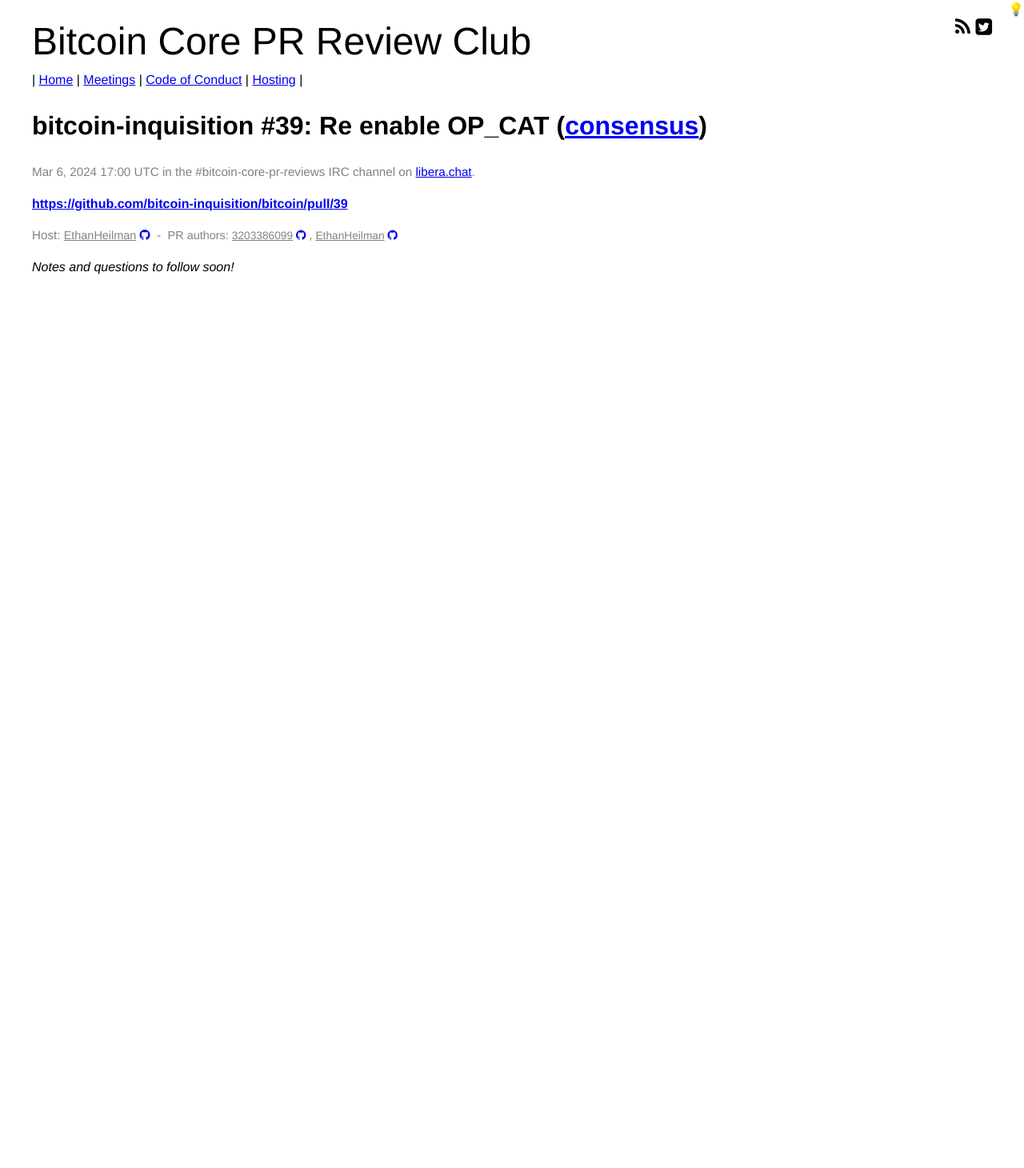
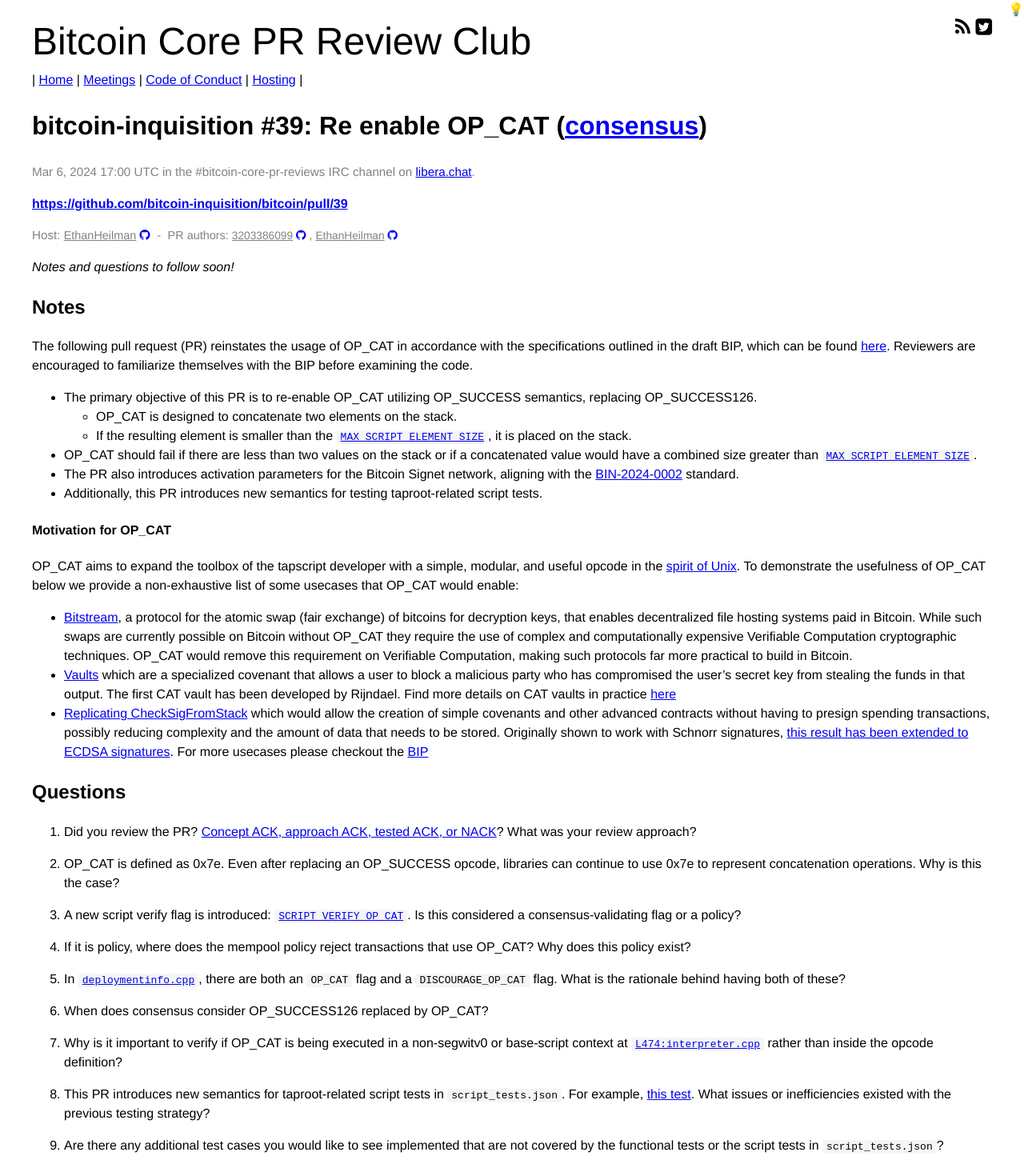
Before and after one commit to bitcoin-core-review-club/website, a Jekyll site: the page built from _posts/2024-03-06-bitcoin-inquisition-#39.md, in a window 1280 px wide. Shown: the whole page at 80% size. Built offline with Jekyll 4.4.1, drawn with Linux system fonts in a browser that asks for light colours; before the commit the page ends 916 px from its top, so only the background shows below that.

Commit message:
add notes and questions for bitcoin-inquisition-39

```diff
--- a/_posts/2024-03-06-bitcoin-inquisition-#39.md
+++ b/_posts/2024-03-06-bitcoin-inquisition-#39.md
@@ -13,27 +13,59 @@
 
 _Notes and questions to follow soon!_
 
-<!-- TODO: Before meeting, add notes and questions
 ## Notes
 
+The following pull request (PR) reinstates the usage of OP_CAT in accordance with the specifications outlined in the draft BIP, which can be found [here](https://github.com/bitcoin/bips/pull/1525). Reviewers are encouraged to familiarize themselves with the BIP before examining the code.
+
+- The primary objective of this PR is to re-enable OP_CAT utilizing OP_SUCCESS semantics, replacing OP_SUCCESS126.
+  - OP_CAT is designed to concatenate two elements on the stack.
+  - If the resulting element is smaller than the [`MAX_SCRIPT_ELEMENT_SIZE`](https://github.com/0xBEEFCAF3/bitcoin/blob/armin/re-enable-op-cat/src/script/script.h#L24), it is placed on the stack.
+- OP_CAT should fail if there are less than two values on the stack or if a concatenated value would have a combined size greater than [`MAX_SCRIPT_ELEMENT_SIZE`](https://github.com/0xBEEFCAF3/bitcoin/blob/armin/re-enable-op-cat/src/script/script.h#L24).
+- The PR also introduces activation parameters for the Bitcoin Signet network, aligning with the [BIN-2024-0002](https://github.com/bitcoin-inquisition/binana/blob/master/2024/BIN-2024-0002.md) standard.
+- Additionally, this PR introduces new semantics for testing taproot-related script tests.
+
+#### Motivation for OP_CAT
+OP_CAT aims to expand the toolbox of the tapscript developer with a simple, modular, and useful opcode in the [spirit of Unix](https://harmful.cat-v.org/cat-v/unix_prog_design.pdf). To demonstrate the usefulness of OP_CAT below we provide a non-exhaustive list of some usecases that OP_CAT would enable:
+
+* [Bitstream](https://robinlinus.com/bitstream.pdf), a protocol for the atomic swap (fair exchange) of bitcoins for decryption keys, that enables decentralized file hosting systems paid in Bitcoin. While such swaps are currently possible on Bitcoin without OP_CAT they require the use of complex and computationally expensive Verifiable Computation cryptographic techniques. OP_CAT would remove this requirement on Verifiable Computation, making such protocols far more practical to build in Bitcoin.
+* [Vaults](http://fc16.ifca.ai/bitcoin/papers/MES16.pdf) which are a specialized covenant that allows a user to block a malicious party who has compromised the user's secret key from stealing the funds in that output. The first CAT vault has been developed by Rijndael. Find more details on CAT vaults in practice [here](https://delvingbitcoin.org/t/basic-vault-prototype-using-op-cat/576)
+* [Replicating CheckSigFromStack](https://medium.com/blockstream/cat-and-schnorr-tricks-i-faf1b59bd298) which would allow the creation of simple covenants and other advanced contracts without having to presign spending transactions, possibly reducing complexity and the amount of data that needs to be stored. Originally shown to work with Schnorr signatures, [this result has been extended to ECDSA signatures](https://gist.github.com/RobinLinus/9a69f5552be94d13170ec79bf34d5e85#file-covenants_cat_ecdsa-md).
+For more usecases please checkout the [BIP](https://github.com/bitcoin/bips/pull/1525)
 
 
 ## Questions
 
 1. Did you review the PR? [Concept ACK, approach ACK, tested ACK, or NACK](https://github.com/bitcoin/bitcoin/blob/master/CONTRIBUTING.md#peer-review)? What was your review approach?
--->
 
+1. OP_CAT is defined as 0x7e. Even after replacing an OP_SUCCESS opcode, libraries can continue to use 0x7e to represent concatenation operations. Why is this the case?
+
+1. A new script verify flag is introduced: [`SCRIPT_VERIFY_OP_CAT`](https://github.com/0xBEEFCAF3/bitcoin/blob/armin/re-enable-op-cat/src/script/interpreter.h#L162). Is this considered a consensus-validating flag or a policy?
+
+1. If it is policy, where does the mempool policy reject transactions that use OP_CAT? Why does this policy exist?
+
+1. In [`deploymentinfo.cpp`](https://github.com/0xBEEFCAF3/bitcoin/blob/armin/re-enable-op-cat/src/deploymentinfo.cpp#L96), there are both an `OP_CAT` flag and a `DISCOURAGE_OP_CAT` flag. What is the rationale behind having both of these?
+
+1. When does consensus consider OP_SUCCESS126 replaced by OP_CAT?
+
+1. Why is it important to verify if OP_CAT is being executed in a non-segwitv0 or base-script context at [`L474:interpreter.cpp`](https://github.com/0xBEEFCAF3/bitcoin/blob/armin/re-enable-op-cat/src/script/interpreter.cpp#L475) rather than inside the opcode definition?
+
+1. This PR introduces new semantics for taproot-related script tests in `script_tests.json`. For example, [this test](https://github.com/0xBEEFCAF3/bitcoin/blob/armin/re-enable-op-cat/src/test/data/script_tests.json#L2531). What issues or inefficiencies existed with the previous testing strategy?
+
+1. Are there any additional test cases you would like to see implemented that are not covered by the functional tests or the script tests in `script_tests.json`?
 
 <!-- TODO: After a meeting, uncomment and add meeting log between the irc tags
+
 ## Meeting Log
 
 ### Meeting 1
 
 {% irc %}
 -->
+
 <!-- TODO: For additional meetings, add the logs to the same irc block. This ensures line numbers keep increasing, avoiding hyperlink conflicts for identical line numbers across meetings.
 
 ### Meeting 2
 
 -->
+
 {% endirc %}
```
